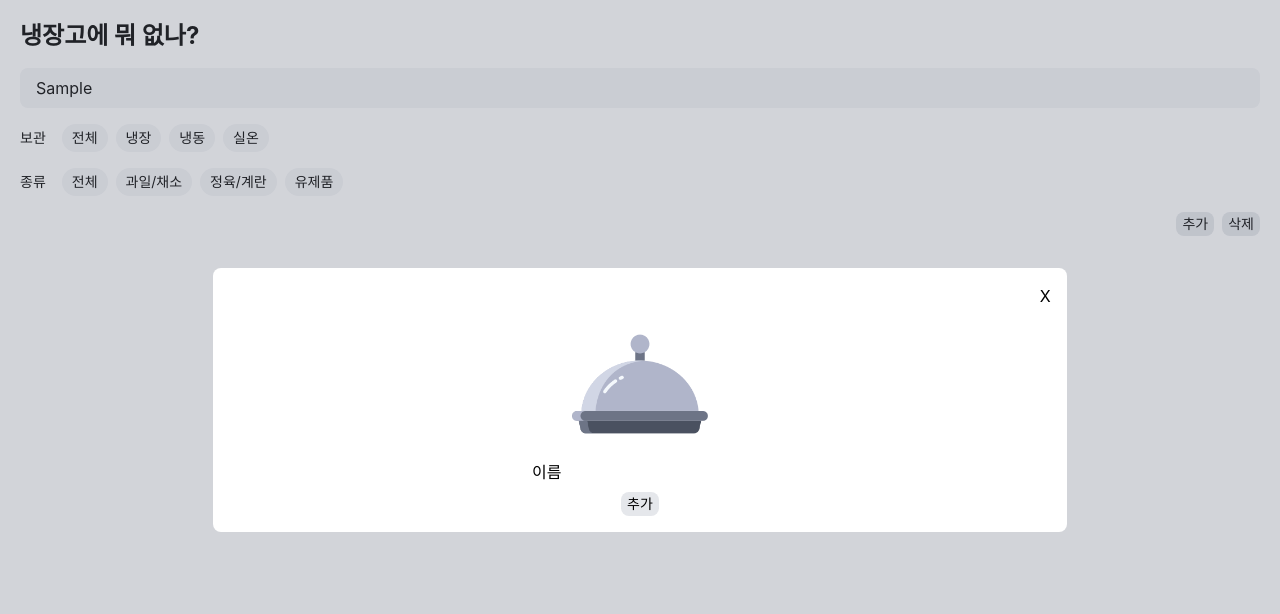
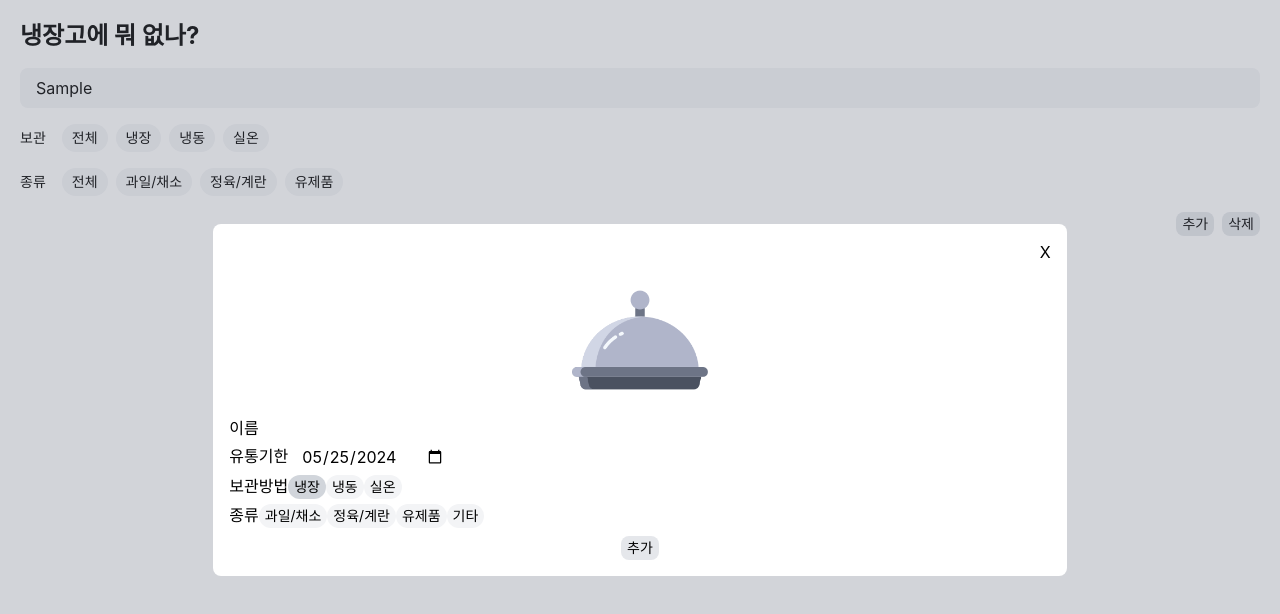
Before and after one commit to she0108/fridge-app, a React (Create React App) app: page / in a window 1280 px wide. Both pictures are taken after typing "Sample" into the empty fields and a click on the button "추가". Shown: the top 614 px of the page. Built offline with nearby package versions, Linux system fonts and the light colour scheme.

Commit message:
feat: add modal options

```diff
--- a/src/App.js
+++ b/src/App.js
@@ -18,10 +18,13 @@ function App() {
     }
   }, [items]);
 
-  function addItem(name, date) {
+  function addItem(name, date, storage, category) {
     let newItems;
     setItems((items) => {
-      newItems = [...items, { name: name, date: date }];
+      newItems = [
+        ...items,
+        { name: name, date: date, storage: storage, category: category },
+      ];
       saveItems(newItems);
       return newItems;
     });
--- a/src/components/AddModal.jsx
+++ b/src/components/AddModal.jsx
@@ -1,13 +1,24 @@
 import { useState } from "react";
 import { getCurrentDate } from "../utils/date";
+import { CATEGORY, STORAGE } from "../data/filter";
 
 export default function AddModal({ add, close }) {
   const [name, setName] = useState("");
   const [date, setDate] = useState(getCurrentDate());
+  const [storage, setStorage] = useState("냉장");
+  const [category, setCategory] = useState(null);
 
   function handleAddClick() {
     add(name, date);
     close();
+  }
+
+  function handleStorageClick(clicked) {
+    if (clicked !== storage) setStorage(clicked);
+  }
+
+  function handleCategoryClick(clicked) {
+    if (clicked !== category) setCategory(clicked);
   }
 
   return (
@@ -15,14 +26,14 @@ export default function AddModal({ add, close }) {
       id="add-modal"
       className="absolute left-0 top-0 w-full h-full bg-gray-500/30 flex justify-center items-center"
     >
-      <div className="w-2/3 bg-white rounded-lg flex flex-col items-center gap-1 p-4">
+      <div className="w-2/3 bg-white rounded-lg flex flex-col gap-1 p-4">
         <button onClick={close} className="ml-auto">
           X
         </button>
         <img
           src="icons/default-food.png"
           alt="default icon"
-          className="w-36 h-36"
+          className="w-36 h-36 mx-auto"
         />
         <div className="flex flex-row">
           <label className="w-16 mr-2">이름</label>
@@ -33,9 +44,60 @@ export default function AddModal({ add, close }) {
             className="w-36"
           />
         </div>
+        <div className="flex flex-row justify-stretch">
+          <label className="w-16 mr-2">유통기한</label>
+          <input
+            type="date"
+            value={date}
+            onChange={(e) => setDate(e.target.value)}
+            className="w-36"
+          />
+        </div>
+        <div>
+          <label>보관방법</label>
+          {STORAGE.map((item) =>
+            storage === item ? (
+              <button
+                key={item}
+                className="px-1.5 py-0.5 rounded-full text-sm bg-gray-300"
+              >
+                {item}
+              </button>
+            ) : (
+              <button
+                key={item}
+                onClick={() => handleStorageClick(item)}
+                className="px-1.5 py-0.5 rounded-full text-sm bg-gray-100"
+              >
+                {item}
+              </button>
+            )
+          )}
+        </div>
+        <div>
+          <label>종류</label>
+          {CATEGORY.map((item) =>
+            category === item ? (
+              <button
+                key={item}
+                className="px-1.5 py-0.5 rounded-full text-sm bg-gray-300"
+              >
+                {item}
+              </button>
+            ) : (
+              <button
+                key={item}
+                onClick={() => handleCategoryClick(item)}
+                className="px-1.5 py-0.5 rounded-full text-sm bg-gray-100"
+              >
+                {item}
+              </button>
+            )
+          )}
+        </div>
         <button
           onClick={handleAddClick}
-          className="px-1.5 py-0.5 mt-1 rounded-lg bg-gray-200 text-sm"
+          className="px-1.5 py-0.5 mt-1 mx-auto rounded-lg bg-gray-200 text-sm"
         >
           추가
         </button>
--- /dev/null
+++ b/src/data/filter.js
@@ -0,0 +1,3 @@
+export const STORAGE = ["냉장", "냉동", "실온"];
+
+export const CATEGORY = ["과일/채소", "정육/계란", "유제품", "기타"];
```
